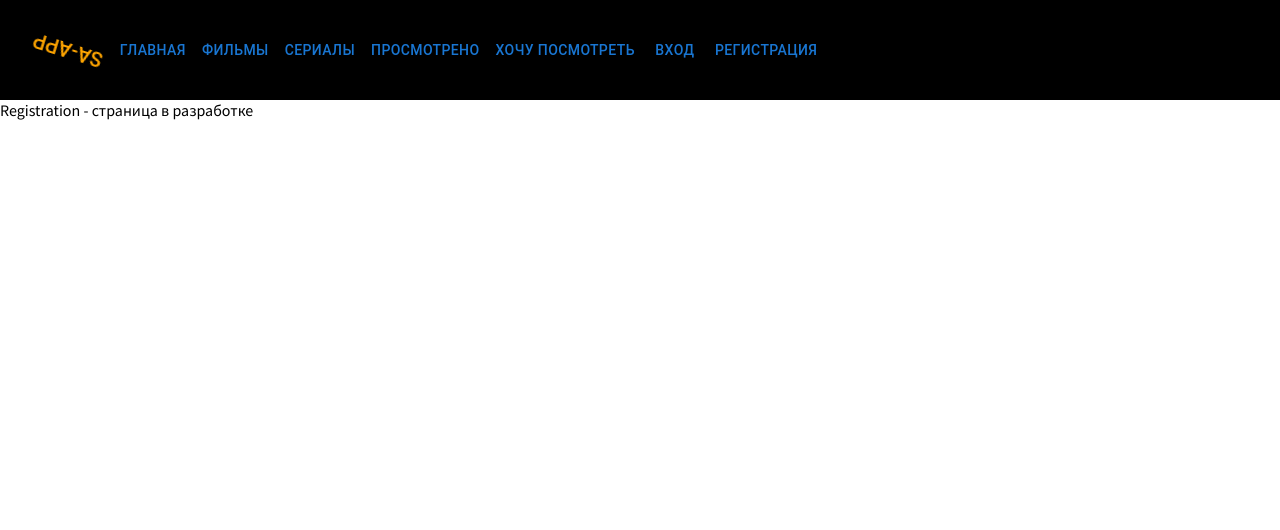
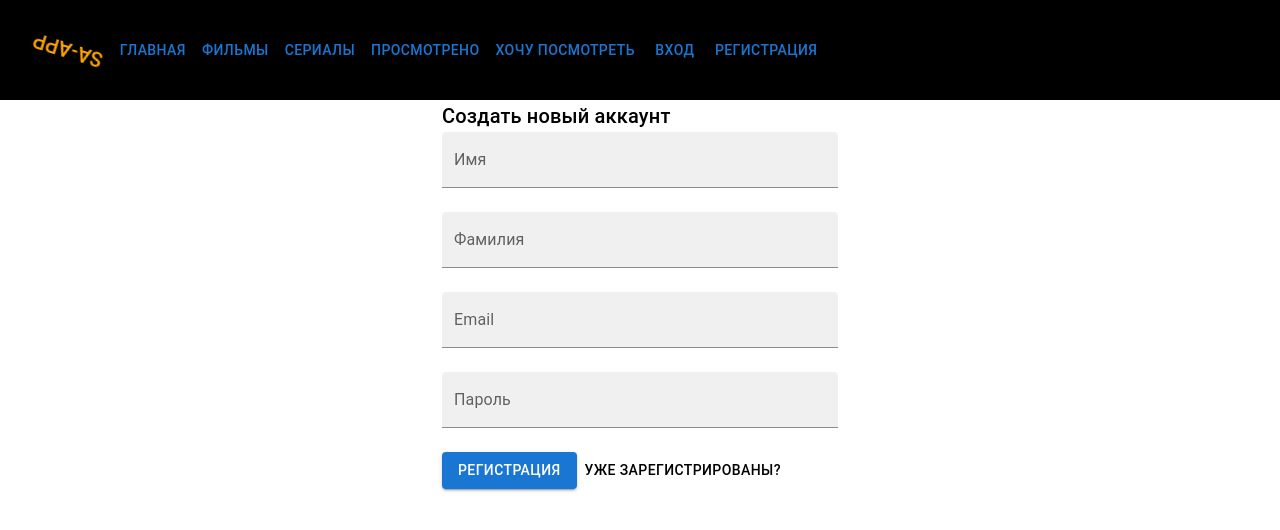
Before and after one commit to Anton-Shvetc/React_MovieApp-V2023, a React (Create React App) app: page /registration in a window 1280 px wide. Shown: the top 530 px of the page. Built offline with nearby package versions, Linux system fonts and the light colour scheme.

Commit message:
Add registartion page

```diff
--- /dev/null
+++ b/src/components/Registration/Registration.tsx
@@ -0,0 +1,171 @@
+import { useForm, Controller } from "react-hook-form";
+import { TextField, Grid, Container, Button, Typography } from "@mui/material";
+import { yupResolver } from "@hookform/resolvers/yup";
+import validationSchema from "./validation";
+import api from "../../sevices/api/index";
+import useAuth from "../../hooks/useAuth";
+import { Link } from "react-router-dom";
+import { useState } from "react";
+
+// const useStyles = makeStyles((theme) => ({
+//   root: {
+//     padding: theme.spacing(3),
+//   },
+//   buttonSpacing: {
+//     marginLeft: theme.spacing(1),
+//   },
+//   button: {
+//     backgroundColor: "#000000",
+//     "&:hover": {
+//       backgroundColor: "#ffa500",
+//       color: "#000000",
+//     },
+//     // color: "#000000",
+//   },
+// }));
+
+function Registration() {
+  // const classes = useStyles();
+  const [isLoading, setIsLoading] = useState(false);
+  const auth = useAuth();
+
+  const {
+    control,
+    handleSubmit,
+    formState: { errors },
+    setError,
+  } = useForm({
+    resolver: yupResolver(validationSchema),
+  });
+
+  const onSubmit = async (data : any) => {
+    console.log('click')
+    // try {
+    //   setIsLoading(true);
+    //   await api.auth.registration(data);
+    //   const { data: loginData } = await api.auth.login(data);
+    //   auth.setToken(loginData.token);
+    //   auth.setUser(loginData.user);
+    // } catch (e) {
+    //   if (e.response.status === 422) {
+    //     Object.keys(e.response.data.errors).forEach((key) => {
+    //       setError(key, {
+    //         type: "manual",
+    //         message: e.response.data.errors[key],
+    //       });
+    //     });
+    //   }
+    // } finally {
+    //   setIsLoading(false);
+    // }
+  };
+
+  return (
+    <Container maxWidth="xs">
+      <Grid container spacing={3}>
+        <Grid item xs={12}>
+          <Typography variant="h6">Создать новый аккаунт</Typography>
+        </Grid>
+      </Grid>
+      <form onSubmit={handleSubmit(onSubmit)}>
+        <Grid container spacing={3}>
+          <Grid item xs={12}>
+            <Controller
+              name="firstName"
+              control={control}
+              defaultValue=""
+              render={({ field }) => (
+                <TextField
+                  {...field}
+                  error={Boolean(errors.firstName?.message)}
+                  fullWidth={true}
+                  label="Имя"
+                  variant="filled"
+                  // helperText={errors.firstName?.message}
+                />
+              )}
+            />
+          </Grid>
+
+          <Grid item xs={12}>
+            <Controller
+              name="lastName"
+              control={control}
+              defaultValue=""
+              render={({ field }) => (
+                <TextField
+                  {...field}
+                  error={Boolean(errors.lastName?.message)}
+                  fullWidth={true}
+                  label="Фамилия"
+                  variant="filled"
+                  // helperText={errors.lastName?.message}
+                />
+              )}
+            />
+          </Grid>
+
+          <Grid item xs={12}>
+            <Controller
+              name="email"
+              control={control}
+              defaultValue=""
+              render={({ field }) => (
+                <TextField
+                  {...field}
+                  error={Boolean(errors.email?.message)}
+                  fullWidth={true}
+                  type="email"
+                  label="Email"
+                  variant="filled"
+                  // helperText={errors.email?.message}
+                />
+              )}
+            />
+          </Grid>
+
+          <Grid item xs={12}>
+            <Controller
+              name="password"
+              control={control}
+              defaultValue=""
+              render={({ field }) => (
+                <TextField
+                  {...field}
+                  error={Boolean(errors.password?.message)}
+                  type="password"
+                  fullWidth={true}
+                  label="Пароль"
+                  variant="filled"
+                  // helperText={errors.password?.message}
+                />
+              )}
+            />
+          </Grid>
+          <Grid item xs={12}>
+            <Button
+              variant="contained"
+              color="primary"
+
+              type="submit"
+              disabled={isLoading}
+            >
+              Регистрация
+            </Button>
+            <Button
+              color="inherit"
+              type="submit"
+
+              component={Link}
+              to="/login"
+            >
+              Уже зарегистрированы?
+            </Button>
+          </Grid>
+        </Grid>
+      </form>
+    </Container>
+  );
+}
+
+export default Registration;
--- /dev/null
+++ b/src/components/Registration/validation.ts
@@ -0,0 +1,10 @@
+import * as yup from "yup";
+
+const schema = yup.object().shape({
+  firstName: yup.string().required(),
+  lastName: yup.string().required(),
+  email: yup.string().email().required(),
+  password: yup.string().min(6).required(),
+});
+
+export default schema;
--- a/src/hooks/useAuth/index.js
+++ b/src/hooks/useAuth/index.ts
@@ -1,5 +1,5 @@
 import { useContext } from "react";
-import { AuthContext } from "../../contexts/AuthContext";
+import { AuthContext } from "../../AuthContext/index";
 
 function useAuth() {
   return useContext(AuthContext);
--- a/src/pages/RegistrationPage.tsx
+++ b/src/pages/RegistrationPage.tsx
@@ -1,3 +1,5 @@
+import Registration from "../components/Registration/Registration";
+
 export const RegistrationPage = () => {
-  return <> Registration - страница в разработке</>;
+  return <><Registration/> </>;
 };
```
Also changed, not shown: src/sevices/axios/index.js (deleted, +0 -21 lines), src/sevices/axios/index.ts (added, +24 -0 lines), src/sevices/endpoints/auth.js (deleted, +0 -11 lines), src/sevices/endpoints/auth.ts (added, +11 -0 lines), src/AuthContext/index.ts (renamed from src/AuthContext/index.js), src/sevices/api/index.ts (renamed from src/sevices/api/index.js).
